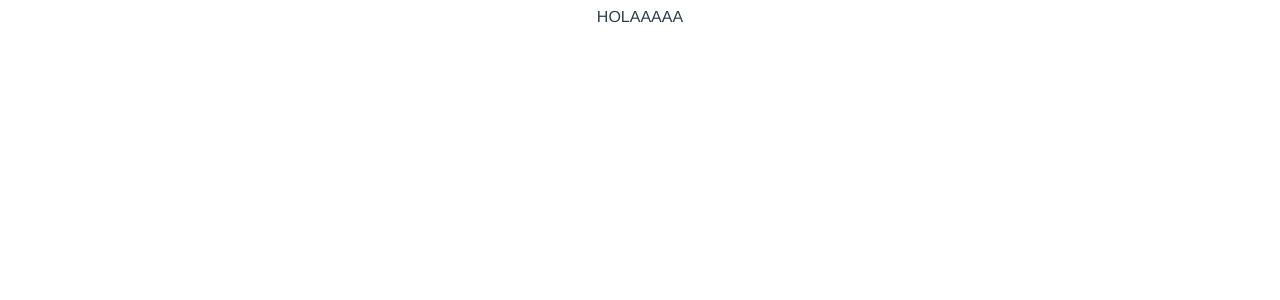
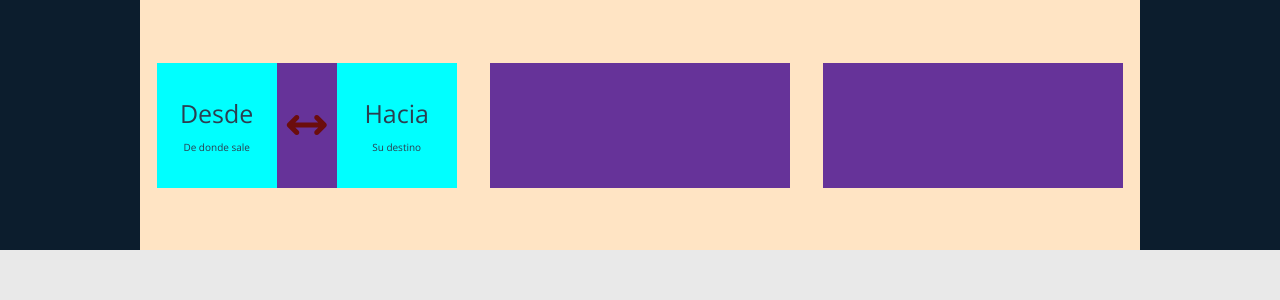
Before and after one commit to AngelSBM/AlgoAirlines_FRONTEND, a Vue app: page /#/ in a window 1280 px wide. Shown: the top 300 px of the page. Built offline with nearby package versions, Linux system fonts and the light colour scheme.

Commit message:
Parte de filtro hecho

```diff
--- a/public/index.html
+++ b/public/index.html
@@ -6,6 +6,10 @@
     <meta name="viewport" content="width=device-width,initial-scale=1.0">
     <link rel="icon" href="<%= BASE_URL %>favicon.ico">
     <title><%= htmlWebpackPlugin.options.title %></title>
+    <script src="https://kit.fontawesome.com/76607a6ddb.js" crossorigin="anonymous"></script>
+    <link rel="preconnect" href="https://fonts.googleapis.com">
+    <link rel="preconnect" href="https://fonts.gstatic.com" crossorigin>
+    <link href="https://fonts.googleapis.com/css2?family=Open+Sans:wght@300;400;600;800&display=swap" rel="stylesheet">
   </head>
   <body>
     <noscript>
--- a/src/App.vue
+++ b/src/App.vue
@@ -13,6 +13,15 @@
   color: #2c3e50;
 }
 
+body, html, #app{
+  height: 100%;
+  width: 100%;
+  background-color: rgb(233, 233, 233);
+  padding: 0;
+  margin: 0;
+  font-family: 'Open Sans', sans-serif;
+}
+
 nav {
   padding: 30px;
 
--- a/src/modules/home/Home.vue
+++ b/src/modules/home/Home.vue
@@ -1,7 +1,36 @@
 <template>
 
-  <div class="">
-    HOLAAAAA
+  <div class="main-page">
+    <div class="main-header">
+      <div class="filters">
+        <div class="filter places-filter">
+          <div class="place-filter">
+
+            <div class="place-abreviation">
+              Desde
+            </div>
+            <div class="place-name">
+              De donde sale
+            </div>
+          </div>
+
+          <div class="double-arrow">
+            <i class="fa-solid fa-arrows-left-right"></i>
+          </div>
+
+          <div class="place-filter">
+            <div class="place-abreviation">
+              Hacia
+            </div>
+            <div class="place-name">
+              Su destino
+            </div>
+          </div>
+        </div>
+        <div class="filter"></div>
+        <div class="filter"></div>
+      </div>
+    </div>
   </div>
 
 </template>
@@ -12,6 +41,60 @@ export default {
 }
 </script>
 
-<style>
+<style lang="scss" scoped>
 
+  .main-page{
+    .main-header{
+      height: 250px;
+      background-color: #0c1d2d;
+    }
+    .filters{
+      background-color: bisque;
+      width: 90%;
+      max-width: 1000px;
+      margin: 0 auto;
+      display: flex;
+      align-items: center;
+      justify-content: space-around;
+      height: 100%;
+      .filter{
+        height: 50%;
+        width: 30%;
+        background-color: rebeccapurple;
+        .place-filter{
+          height: 30px;
+        }
+        .double-arrow{
+          width: 20%;
+          display: flex;
+          align-items: center;
+          justify-content: center;
+          color: rgb(107, 13, 13);
+          font-size: 40px;
+          font-weight: lighter;
+        }
+      }
+      .places-filter{
+        display: flex;
+        .place-filter{
+          background-color: aqua;
+          height: 100%;
+          width: 40%;
+          display: flex;
+          cursor: pointer;
+          align-items: center;
+          justify-content: center;
+          flex-direction: column;
+          .place-abreviation{
+            font-size: 25px;
+            font-weight: lighter;
+            margin-bottom: 10px;
+          }
+          .place-name{
+            font-size: 10px;
+          }
+        }
+      }
+    }
+  }
 </style>
```
